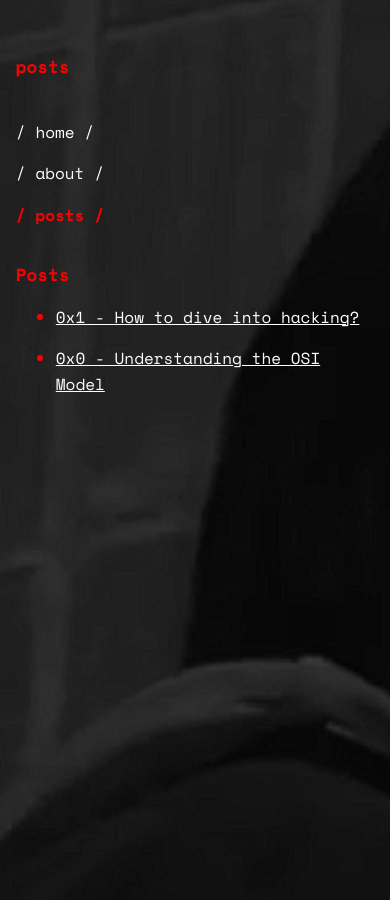
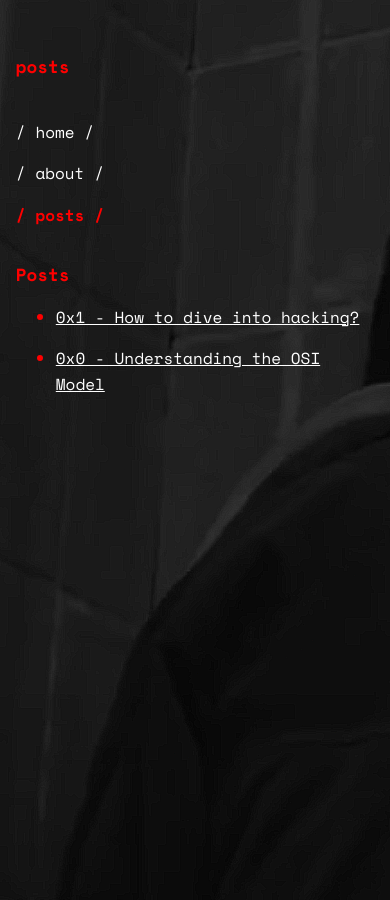
Before and after one commit to azraeldeathangel/azraeldeathangel.github.io, a Jekyll site: the page built from posts.html, in a window 390 px wide. Built offline with Jekyll 4.4.1, drawn with Linux system fonts in a browser that asks for light colours.

Commit message:
Update style.css

```diff
--- a/assets/styles/style.css
+++ b/assets/styles/style.css
@@ -24,7 +24,6 @@
 /* Responsive adjustments */
 @media only screen and (max-width: 768px) {
     body {
-        background-image: url('/assets/wallpaper/phone.png'); /* Mobile background image */
         padding: 5% 3%; /* Less padding on small screens */
         max-width: 100%; /* Full width on small screens */
     }
```
